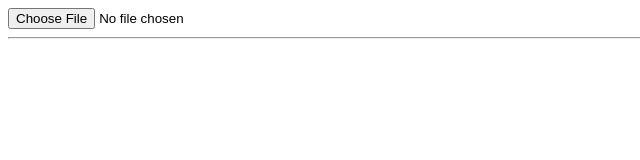
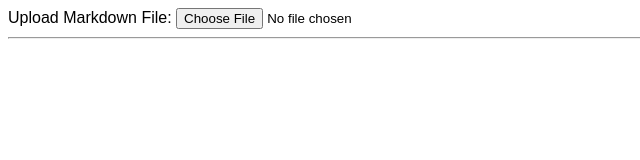
Before and after one commit to ppeg34/md-viewer, a plain HTML site: page index.html in a window 1280 px wide. Shown: the whole page, without its empty margins (0-640 px from the left). Drawn offline with nearby package versions, Linux system fonts and the light colour scheme.

Commit message:
add context for input

```diff
--- a/index.html
+++ b/index.html
@@ -10,6 +10,7 @@
     </style>
   </head>
   <body>
+    <label for="filename">Upload Markdown File: </label>
     <input type='file' id='filename'>
     <hr />
     <div id="mdDiv"></div>
```
